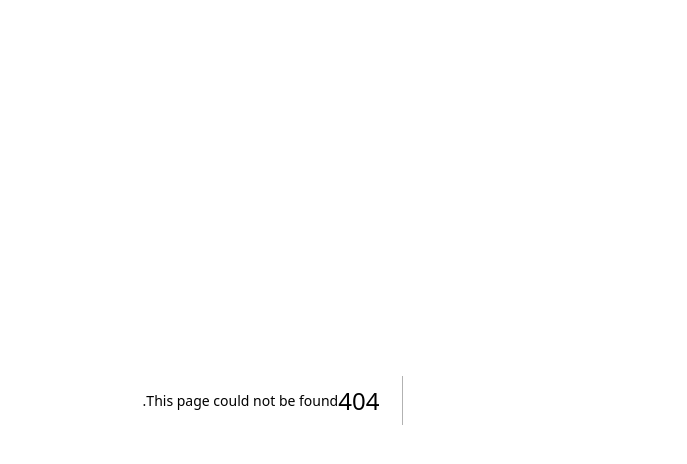
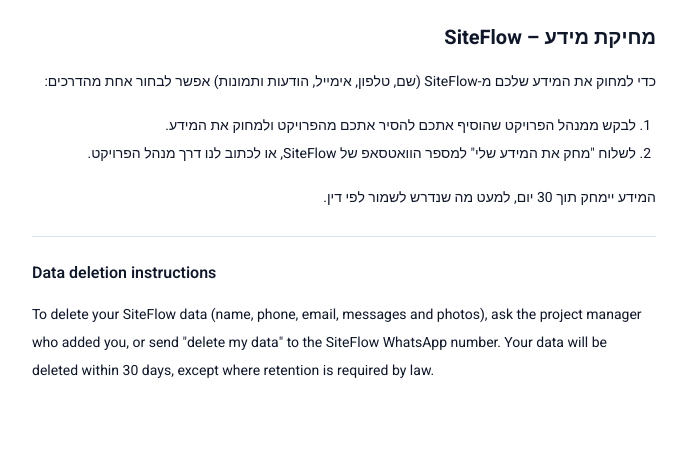
Before and after one commit to refael42/refael, a Next.js app: page /data-deletion in a window 1280 px wide. Before the commit this address had no page. Shown: the top 464 px of the page, without its empty margins (399-1086 px from the left). Built offline with nearby package versions, Linux system fonts and the light colour scheme.

Commit message:
Add a public data-deletion instructions page for the Meta app settings
Co-Authored-By: Claude Opus 5.5 <noreply@anthropic.com>
Claude-Session: https://claude.ai/code/session_01Nja7vzye7W9g8ZGAZVU3Z7

```diff
--- /dev/null
+++ b/src/app/data-deletion/page.tsx
@@ -0,0 +1,26 @@
+export const metadata = { title: "SiteFlow – מחיקת מידע" };
+
+/** Public data-deletion instructions (Meta app settings). Open past the site password. */
+export default function DataDeletionPage() {
+  return (
+    <main className="mx-auto flex max-w-2xl flex-col gap-4 p-6 text-sm leading-7">
+      <h1 className="text-xl font-bold">מחיקת מידע – SiteFlow</h1>
+      <p>כדי למחוק את המידע שלכם מ-SiteFlow (שם, טלפון, אימייל, הודעות ותמונות) אפשר לבחור אחת מהדרכים:</p>
+      <ol className="list-decimal ps-5">
+        <li>לבקש ממנהל הפרויקט שהוסיף אתכם להסיר אתכם מהפרויקט ולמחוק את המידע.</li>
+        <li>
+          לשלוח &quot;מחק את המידע שלי&quot; למספר הוואטסאפ של SiteFlow, או לכתוב לנו דרך מנהל הפרויקט.
+        </li>
+      </ol>
+      <p>המידע יימחק תוך 30 יום, למעט מה שנדרש לשמור לפי דין.</p>
+      <hr className="my-2" />
+      <h2 className="text-base font-semibold" dir="ltr">
+        Data deletion instructions
+      </h2>
+      <p dir="ltr" className="text-start">
+        To delete your SiteFlow data (name, phone, email, messages and photos), ask the project manager who added you, or send &quot;delete my
+        data&quot; to the SiteFlow WhatsApp number. Your data will be deleted within 30 days, except where retention is required by law.
+      </p>
+    </main>
+  );
+}
--- a/src/middleware.ts
+++ b/src/middleware.ts
@@ -4,8 +4,8 @@ import { GATE_COOKIE, gateToken } from "@/lib/gate";
 
 // reachable without the site password: the gate itself, the scheduler (has its own secret), robots,
 // the WhatsApp webhook (signed by Meta), personal login links, and the privacy policy Meta requires (the one-time token is the secret; a valid one also opens the gate)
-const GATE_OPEN = ["/gate", "/api/cron", "/api/whatsapp", "/robots.txt", "/auth/link", "/privacy"];
-const PUBLIC = ["/gate", "/privacy", "/robots.txt", "/login", "/auth", "/api/cron", "/api/whatsapp", "/manifest.webmanifest", "/sw.js", "/offline.html", "/icons", "/demo", "/pdf.worker"];
+const GATE_OPEN = ["/gate", "/api/cron", "/api/whatsapp", "/robots.txt", "/auth/link", "/privacy", "/data-deletion"];
+const PUBLIC = ["/gate", "/privacy", "/data-deletion", "/robots.txt", "/login", "/auth", "/api/cron", "/api/whatsapp", "/manifest.webmanifest", "/sw.js", "/offline.html", "/icons", "/demo", "/pdf.worker"];
 
 export async function middleware(request: NextRequest) {
   const { pathname } = request.nextUrl;
```
